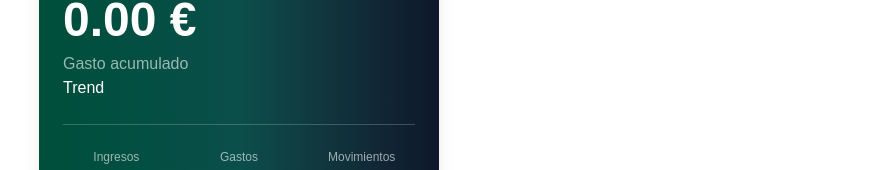
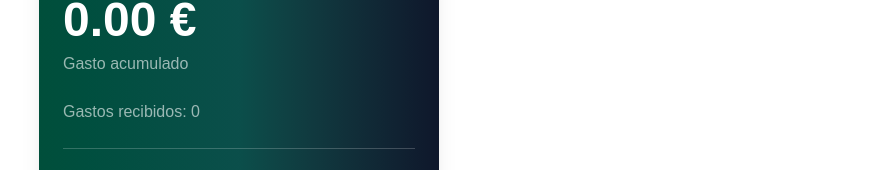
Before and after one commit to romansanchez1994/fin360, a Next.js app: page / in a window 1280 px wide. Shown: the part 156-326 px from the top of the page, without its empty margins (401-1280 px from the left). Built offline with nearby package versions, Linux system fonts and the light colour scheme; no server answers; the database is empty.

Commit message:
Update ExpenseTrend.tsx

```diff
--- a/components/dashboard/ExpenseTrend.tsx
+++ b/components/dashboard/ExpenseTrend.tsx
@@ -1,9 +1,18 @@
 "use client";
 
-export default function ExpenseTrend() {
+type Expense = {
+  amount: number;
+  date: string;
+};
+
+export default function ExpenseTrend({
+  expenses,
+}: {
+  expenses: Expense[];
+}) {
   return (
-    <div>
-      Trend
+    <div className="my-6 text-white/60">
+      Gastos recibidos: {expenses.length}
     </div>
   );
 }
```
